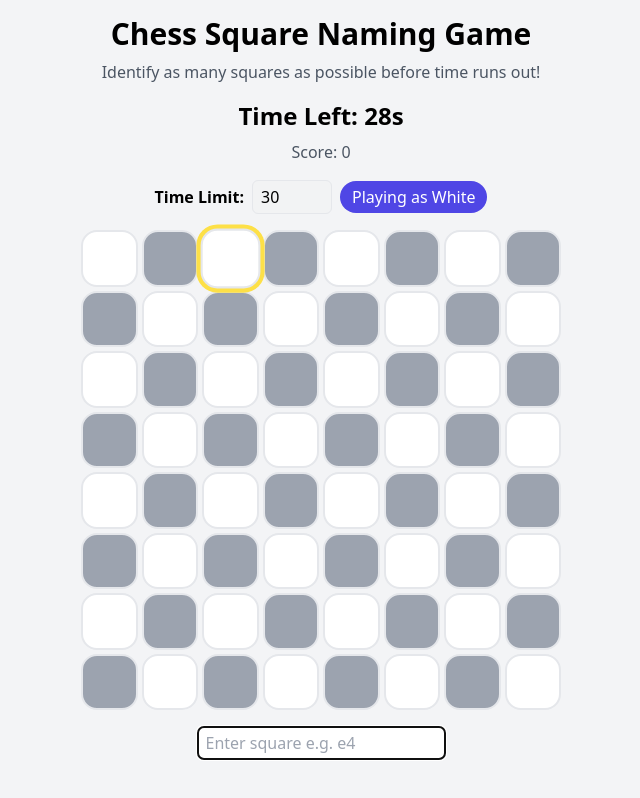
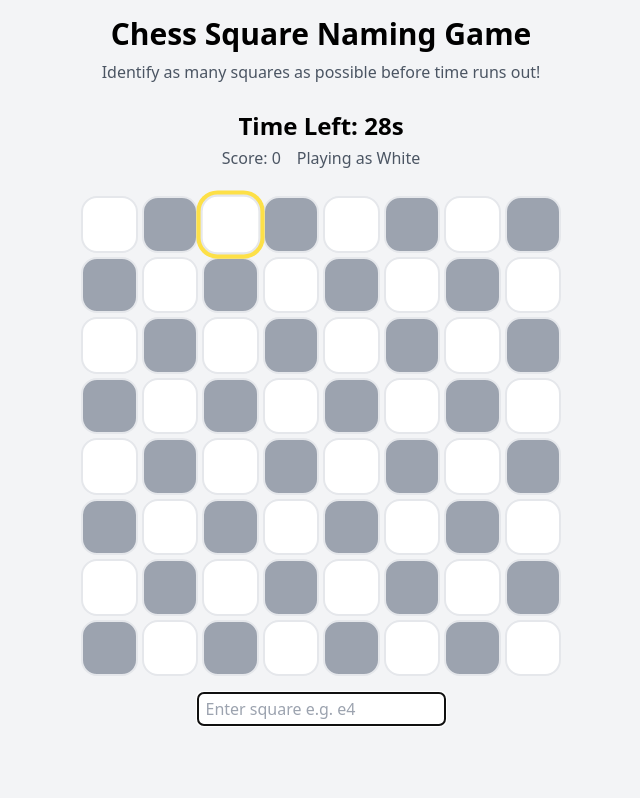
Before and after one commit to eddiesmo/Chess-Coordinate-Trainer, a React (Vite) app: page / in a window 1280 px wide. Both pictures are taken after a click on the button "Start Game". Shown: the top 798 px of the page, without its empty margins (319-959 px from the left). Built offline with nearby package versions, Linux system fonts and the light colour scheme.

Commit message:
chessboard doesn't move when clicking start

```diff
--- a/src/ChessSquareGame.jsx
+++ b/src/ChessSquareGame.jsx
@@ -190,8 +190,9 @@ export default function ChessSquareGame() {
       </div>
 
       {/* Scoreboard */}
-      {gameActive && (
-        <div className="mb-4 text-center">
+      <div className="mb-4 text-center min-h-[80px] flex items-center justify-center">
+        {gameActive ? (
+          <div className="flex flex-col items-center space-y-1">
             <motion.h2
               className="text-2xl font-bold"
               initial={{ scale: 0.5, opacity: 0 }}
@@ -200,12 +201,13 @@ export default function ChessSquareGame() {
             >
               Time Left: {timeLeft}s
             </motion.h2>
-          <p className="text-gray-600 mt-2">Score: {score}</p>
+            <div className="flex items-center space-x-4">
+              <p className="text-gray-600">Score: {score}</p>
+              <span className="text-gray-600">{sideLabel}</span>
             </div>
-      )}
-
-      {/* Game settings controls */}
-      <div className="flex flex-col sm:flex-row items-center space-x-2 mb-4">
+          </div>
+        ) : (
+          <div className="flex flex-col sm:flex-row items-center space-x-2">
             <label className="flex items-center space-x-2">
               <span className="font-semibold">Time Limit:</span>
               <input
@@ -231,6 +233,8 @@ export default function ChessSquareGame() {
             >
               {sideLabel}
             </button>
+          </div>
+        )}
       </div>
 
       {/* Chess board grid */}
```
Lines whose indentation alone changed are shown as unchanged.
